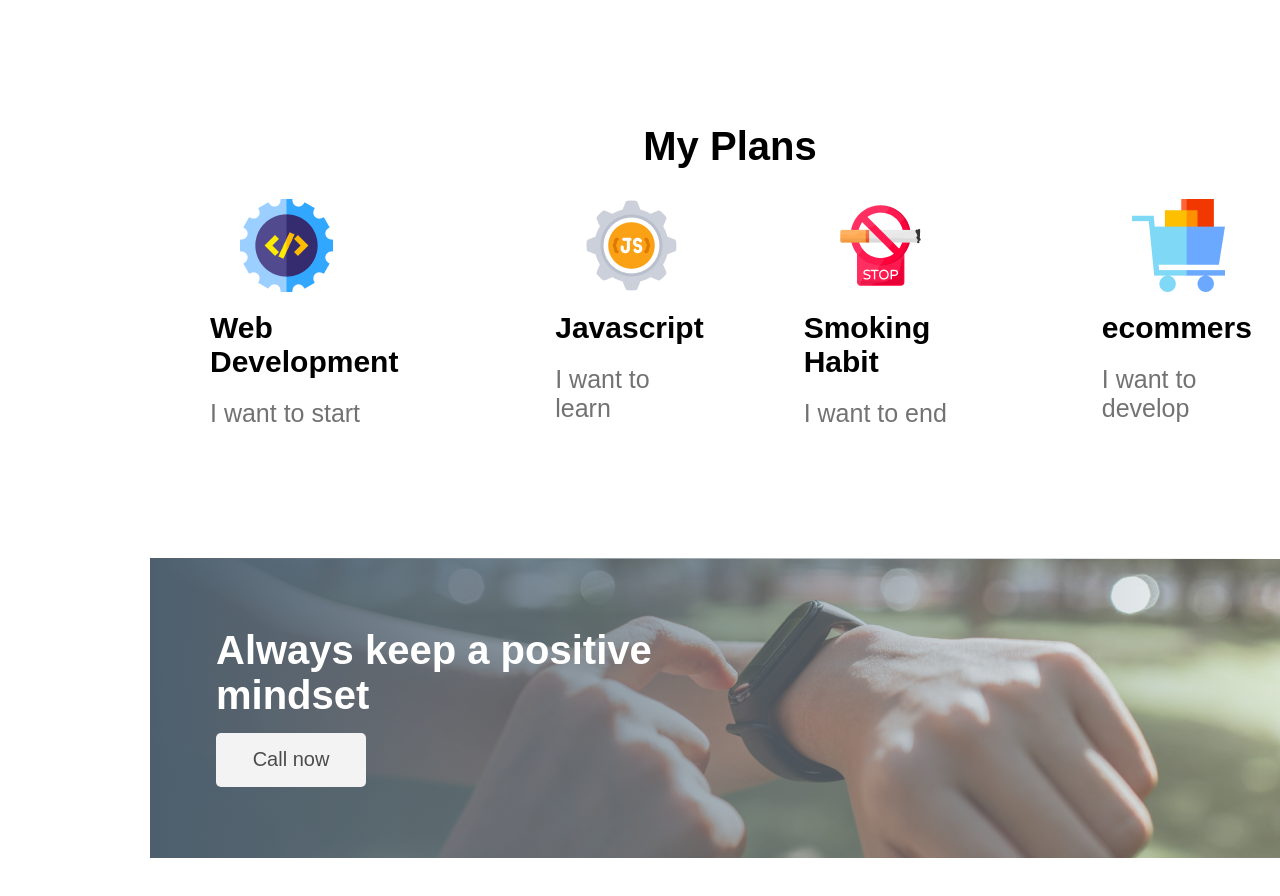
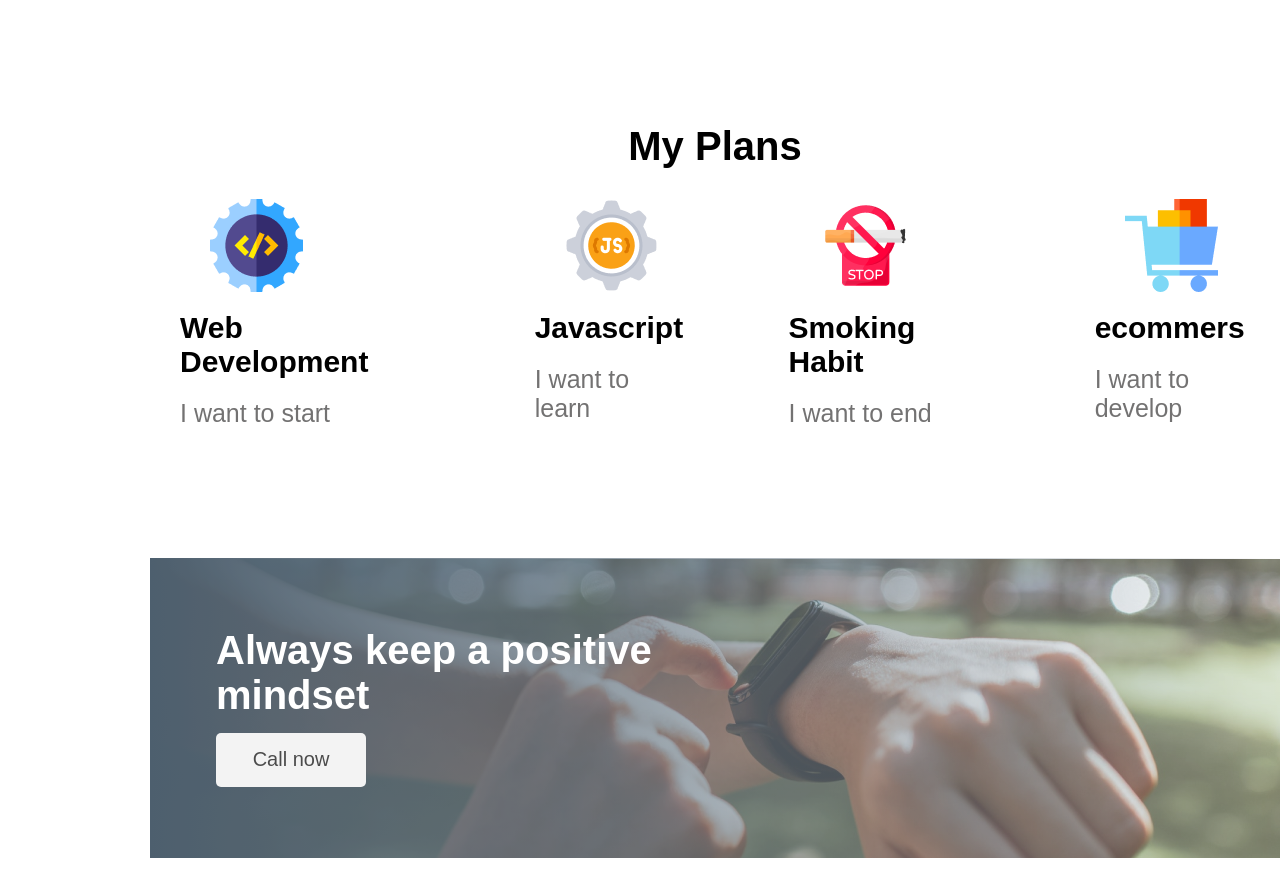
Before and after one commit to TaiebaTasnim/portfolio, a plain HTML site: page index.html in a window 1280 px wide. Shown: the part 1560-2456 px from the top of the page. Drawn offline with Linux system fonts and the light colour scheme.

Commit message:
again edit

```diff
--- a/css/style.css
+++ b/css/style.css
@@ -79,7 +79,7 @@ color: #444343;
 }
 .my-plan{
       margin-top: 130px;
-      margin-left: 180px;
+      margin-left: 150px;
 }
 
 .section-title{
```
